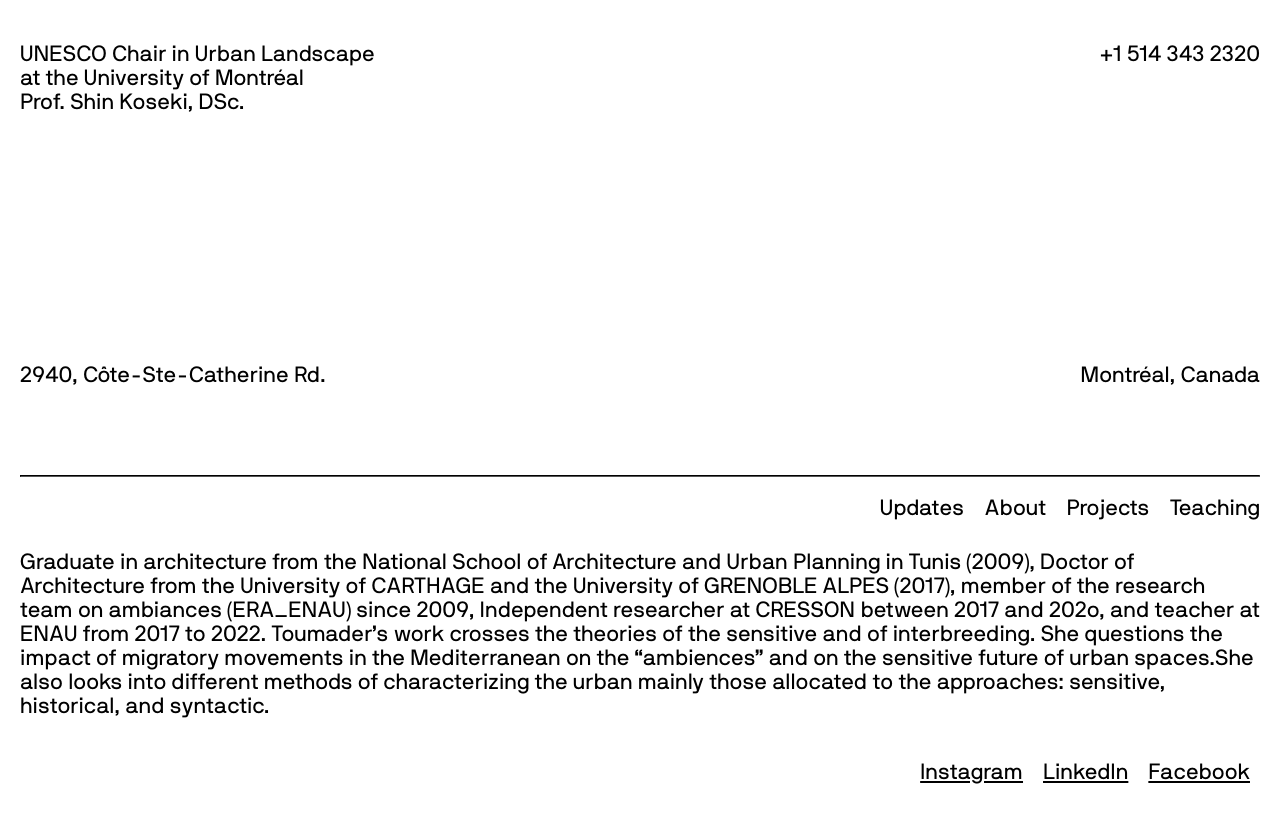
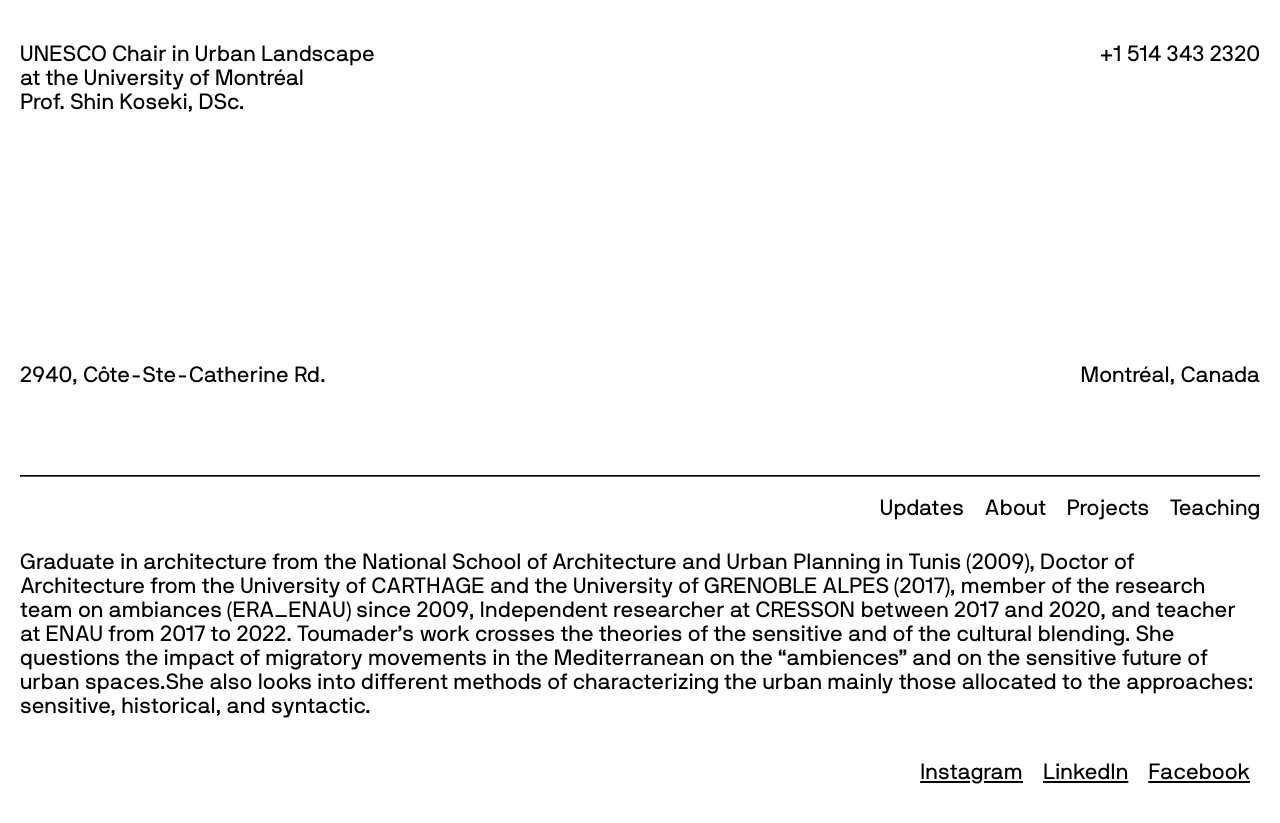
Before and after one commit to CUPUM/cupum.github.io, a Jekyll site: the page built from _team/toumadher_ammar.md, in a window 1280 px wide. Shown: the top 823 px of the page. Built offline with Jekyll 4.4.1, drawn with Linux system fonts in a browser that asks for light colours.

Commit message:
Update toumadher_ammar.md

```diff
--- a/_team/toumadher_ammar.md
+++ b/_team/toumadher_ammar.md
@@ -8,4 +8,4 @@ portrait: /assets/images/people/toumadher_ammar.jpg
 img_credit:
 alt:
 ---
-Graduate in architecture from the National School of Architecture and Urban Planning in Tunis (2009), Doctor of Architecture from the University of CARTHAGE and the University of GRENOBLE ALPES (2017), member of the research team on ambiances (ERA_ENAU) since 2009, Independent researcher at CRESSON between 2017 and 202o, and teacher at ENAU from 2017 to 2022. Toumader’s work crosses the theories of the sensitive and of interbreeding. She questions the impact of migratory movements in the Mediterranean on the “ambiences” and on the sensitive future of urban spaces.She also looks into different methods of characterizing the urban mainly those allocated to the approaches: sensitive, historical, and syntactic.
+Graduate in architecture from the National School of Architecture and Urban Planning in Tunis (2009), Doctor of Architecture from the University of CARTHAGE and the University of GRENOBLE ALPES (2017), member of the research team on ambiances (ERA_ENAU) since 2009, Independent researcher at CRESSON between 2017 and 2020, and teacher at ENAU from 2017 to 2022. Toumader’s work crosses the theories of the sensitive and of the cultural blending. She questions the impact of migratory movements in the Mediterranean on the “ambiences” and on the sensitive future of urban spaces.She also looks into different methods of characterizing the urban mainly those allocated to the approaches: sensitive, historical, and syntactic.
```
